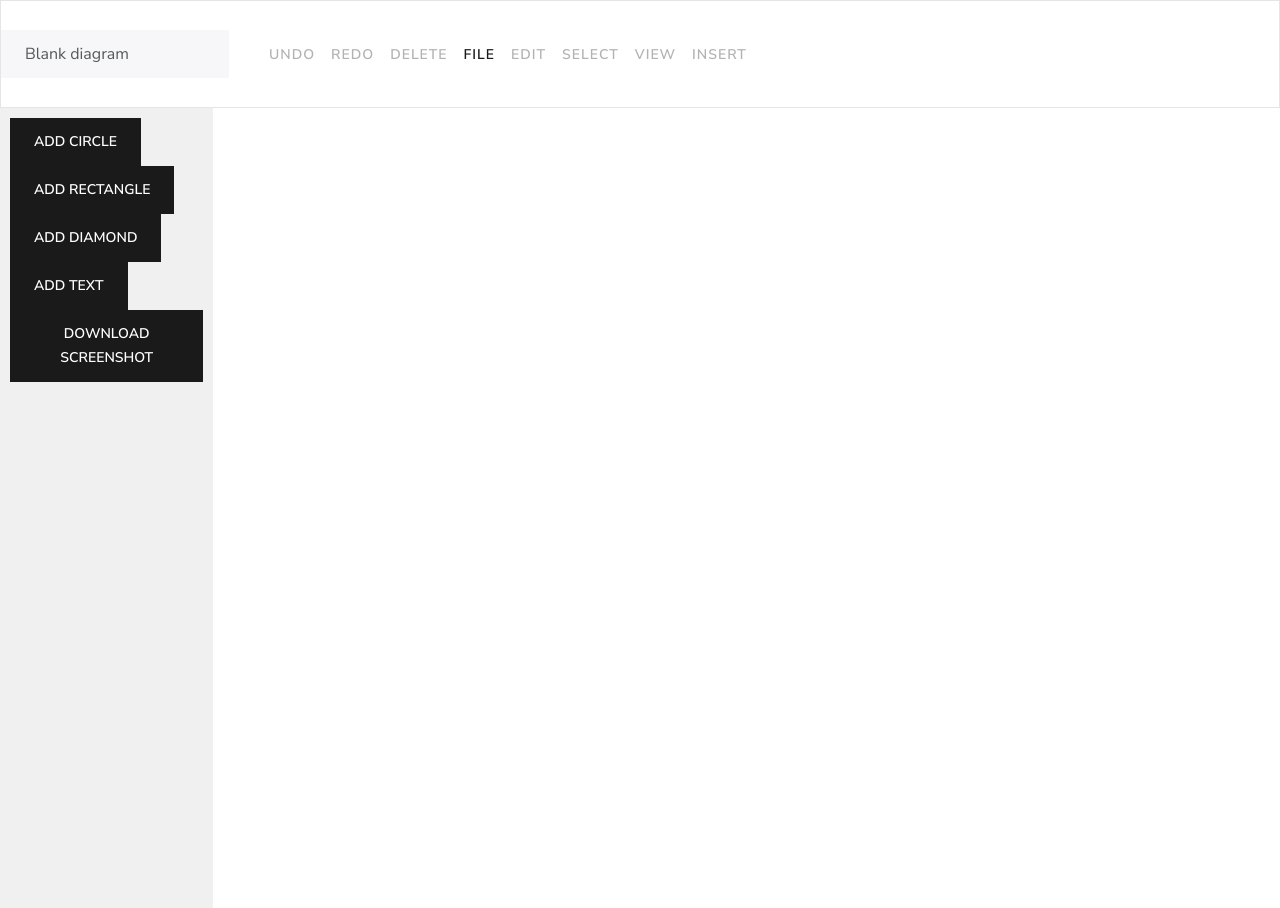
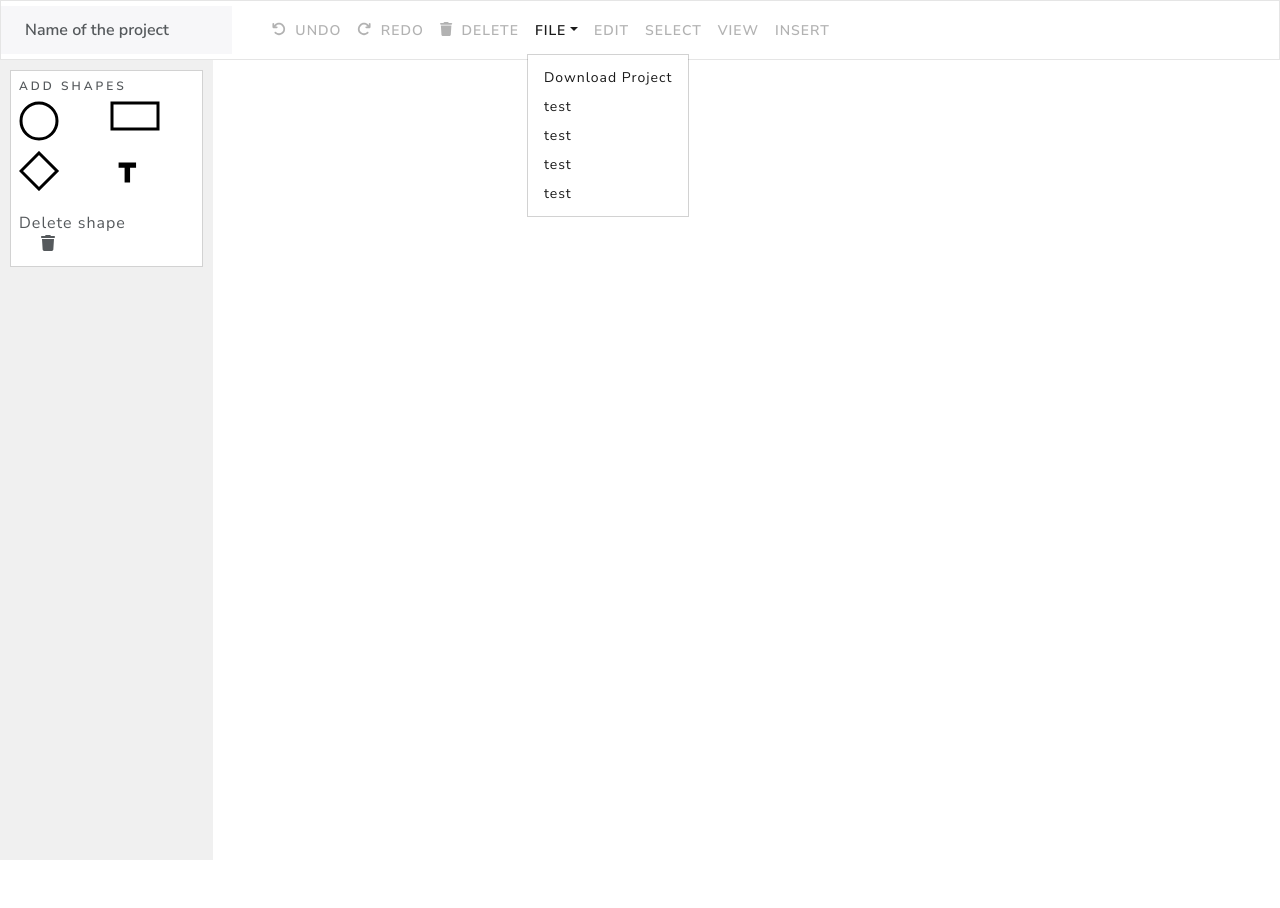
Before and after one commit to BRIGHTON-ASUMANI/canvas, a React (Create React App) app: page / in a window 1280 px wide. Both pictures are taken after a click on the button "FILE". Shown: the top 908 px of the page. After the commit the page ends 860 px from the top, so only its background shows below. Built offline with nearby package versions, Linux system fonts and the light colour scheme.

Commit message:
add font icons and style shapes

```diff
--- a/package.json
+++ b/package.json
@@ -3,6 +3,10 @@
   "version": "0.1.0",
   "private": true,
   "dependencies": {
+    "@fortawesome/fontawesome-free": "^6.5.2",
+    "@fortawesome/fontawesome-svg-core": "^6.5.2",
+    "@fortawesome/free-solid-svg-icons": "^6.5.2",
+    "@fortawesome/react-fontawesome": "^0.2.0",
     "@testing-library/jest-dom": "^5.16.5",
     "@testing-library/react": "^13.4.0",
     "@testing-library/user-event": "^13.5.0",
--- a/public/index.html
+++ b/public/index.html
@@ -24,7 +24,7 @@
       work correctly both with client-side routing and a non-root public URL.
       Learn how to configure a non-root public URL by running `npm run build`.
     -->
-    <title>React App</title>
+    <title>Canvas Chart</title>
   </head>
   <body>
     <noscript>You need to enable JavaScript to run this app.</noscript>
--- a/src/App.css
+++ b/src/App.css
@@ -40,3 +40,43 @@
 .selected {
   outline: 2px solid blue; /* Example styling for the selected shape */
 }
+
+
+.bg-light {
+  border: 1px solid rgba(0, 0, 0, .1);
+  padding: 0px !important;
+}
+
+
+.sidebar {
+  background-color: #f0f0f0;
+  padding: 10px;
+}
+
+.shape-container {
+  display: flex;
+  flex-wrap: wrap; /* Wrap items if they exceed the container width */
+  justify-content: space-between; /* Space items evenly */
+}
+
+.shape-container svg {
+  width: 48%; /* Set width to fit two shapes in one line */
+  margin-bottom: 10px;
+  cursor: pointer;
+}
+
+.shape-container svg:hover {
+  fill: lightgray; /* Change fill color on hover */
+}
+
+
+.delete-shape {
+  display: flex;
+  align-items: center;
+  color: red; /* Change color as needed */
+  text-decoration: none;
+}
+
+.delete-shape span {
+  margin-left: 5px;
+}
--- a/src/App.js
+++ b/src/App.js
@@ -1,22 +1,27 @@
+/* eslint-disable jsx-a11y/no-static-element-interactions */
+/* eslint-disable jsx-a11y/click-events-have-key-events */
+/* eslint-disable import/no-extraneous-dependencies */
 /* eslint-disable no-unused-vars */
 /* eslint-disable react/button-has-type */
 /* eslint-disable react/no-array-index-key */
 /* eslint-disable react/jsx-props-no-spreading */
 import React, { useState, useRef, useEffect } from 'react';
 import {
-  Navbar, Nav, Container, Col, Row, Form, Button,
+  Navbar, Nav, Container, Col, Row, Form, Card, Dropdown,
 } from 'react-bootstrap';
 import {
   Stage, Layer, Text, Circle, Rect, RegularPolygon,
 } from 'react-konva';
-import './App.css'; // Import the CSS file for styling
+import { FontAwesomeIcon } from '@fortawesome/react-fontawesome';
+import { faUndo, faRedo, faTrash } from '@fortawesome/free-solid-svg-icons';
+import './App.css';
 
 function App() {
   const stageRef = useRef(null);
   const layerRef = useRef(null);
   const [shapes, setShapes] = useState([]);
   const [selectedShapeIndex, setSelectedShapeIndex] = useState(null);
-  const [brandName, setBrandName] = useState('Blank diagram');
+  const [brandName, setBrandName] = useState('Name of the project');
   const [undoStack, setUndoStack] = useState([]);
   const [redoStack, setRedoStack] = useState([]);
 
@@ -107,6 +112,7 @@ function App() {
         fill: 'transparent', // Inside color
         stroke: 'red', // Border color
         text: '', // Initialize text property
+        strokeWidth: 5,
         fillText: 'white', // Add fillText property
         fontSize: 12, // Add fontSize property
       },
@@ -121,13 +127,14 @@ function App() {
     const rect = {
       type: 'rect',
       attrs: {
-        x: window.innerWidth / 2 - 50,
-        y: window.innerHeight / 2 - 25,
-        width: 100,
-        height: 50,
+        x: window.innerWidth / 2,
+        y: window.innerHeight / 2,
+        width: 150,
+        height: 100,
         fill: 'transparent', // Inside color
         stroke: 'blue', // Border color
-        text: '', // Initialize text property
+        strokeWidth: 5,
+        text: 'teststst', // Initialize text property
         fillText: 'white', // Add fillText property
         fontSize: 12, // Add fontSize property
       },
@@ -147,6 +154,7 @@ function App() {
         radius: 50,
         fill: 'transparent', // Inside color
         stroke: 'cyan', // Border color
+        strokeWidth: 5,
         rotation: 90,
         text: '', // Initialize text property
         fillText: 'white', // Add fillText property
@@ -224,38 +232,79 @@ light">
             placeholder="Enter brand name"
             value={brandName}
             onChange={(e) => setBrandName(e.target.value)}
+            style={{ fontWeight: 'bold', fontSize: '16px' }}
           />
         </Navbar.Brand>
         <Nav>
-          <Nav.Link onClick={() => handleUndo()}>Undo</Nav.Link>
-          <Nav.Link onClick={() => handleRedo()}>Redo</Nav.Link>
-          <Nav.Link onClick={() => handleDelete()}>Delete</Nav.Link>
+          <Nav.Link onClick={handleUndo}>
+            <FontAwesomeIcon icon={faUndo} />
+&nbsp;
+            Undo
+          </Nav.Link>
+          <Nav.Link onClick={handleRedo}>
+            <FontAwesomeIcon icon={faRedo} />
+&nbsp;
+            Redo
+          </Nav.Link>
+          <Nav.Link onClick={() => handleDelete()}>
             {' '}
-          {/* Delete button */}
+            <FontAwesomeIcon icon={faTrash} />
+&nbsp;
+            Delete
+          </Nav.Link>
+
         </Nav>
         <Nav className="mr-auto">
-          <Nav.Link>File</Nav.Link>
-          <Nav.Link>Edit</Nav.Link>
-          <Nav.Link>Select</Nav.Link>
-          <Nav.Link>View</Nav.Link>
-          <Nav.Link>Insert</Nav.Link>
+          <Dropdown>
+            <Dropdown.Toggle as={Nav.Link} id="file-dropdown">
+              File
+            </Dropdown.Toggle>
+            <Dropdown.Menu>
+              <Dropdown.Item
+                variant="primary"
+                onClick={handleDownload}
+              >
+                Download Project
+              </Dropdown.Item>
+              <Dropdown.Item>test</Dropdown.Item>
+              <Dropdown.Item>test</Dropdown.Item>
+              <Dropdown.Item>test</Dropdown.Item>
+              <Dropdown.Item>test</Dropdown.Item>
+            </Dropdown.Menu>
+          </Dropdown>
+          <Nav.Link disabled>Edit</Nav.Link>
+          <Nav.Link disabled>Select</Nav.Link>
+          <Nav.Link disabled>View</Nav.Link>
+          <Nav.Link disabled>Insert</Nav.Link>
         </Nav>
       </Navbar>
       <Container fluid>
         <Row>
-          {/* Sidebar */}
-          <Col md={2} style={{ backgroundColor: '#f0f0f0', padding: '10px' }}>
-            <Button onClick={addCircle}>Add Circle</Button>
-            <Button onClick={addRectangle}>Add Rectangle</Button>
-            <Button onClick={addDiamond}>Add Diamond</Button>
-            <Button onClick={addText}>Add Text</Button>
-            <Button variant="primary" onClick={handleDownload}>Download Screenshot</Button>
+          <Col md={2} className="sidebar">
+            <Card className="px-2 pt-2">
+              <h6>Add Shapes</h6>
+              <div className="shape-container">
+                <svg width="40" height="40" onClick={addCircle}>
+                  <circle stroke="black" strokeWidth="3" fill="transparent" cx="20" cy="20" r="18" />
+                </svg>
+                <svg width="40" height="40" onClick={addRectangle}>
+                  <rect stroke="black" strokeWidth="3" fill="transparent" x="2" y="2" width="46" height="26" />
+                </svg>
+                <svg width="40" height="40" onClick={addDiamond}>
+                  <polygon stroke="black" strokeWidth="3" fill="transparent" rotate={90} points="20,2 38,20 20,38 2,20" />
+                </svg>
+                <svg width="50" height="50" onClick={addText}>
+                  <text stroke="black" strokeWidth="3" x="10" y="30" fontSize="24" fontWeight="bold">T</text>
+                </svg>
 
-            {' '}
-            {/* Button to add text */}
+                <div onClick={() => handleDelete()}>
+                  <span>Delete shape</span>
+                  <FontAwesomeIcon icon={faTrash} />
+                </div>
+              </div>
+            </Card>
           </Col>
 
-          {/* Main Content */}
           <Col md={10}>
             <div id="container">
               <Stage
@@ -270,49 +319,22 @@ light">
                       return (
                         <React.Fragment key={index}>
                           {shape.type === 'circle' && (
-                          <>
                           <Circle
                             {...shape.attrs}
                             draggable
                             onDblClick={() => handleTextDblClick(index)}
                             className={isSelected ? 'selected' : ''}
                           />
-                            <Text
-                              text={shape.attrs.text}
-                              x={shape.attrs.x - 20} // Adjust position as needed
-                              y={shape.attrs.y - 10} // Adjust position as needed
-                              fill={shape.attrs.fillText}
-                              fontSize={shape.attrs.fontSize}
-                              visible={!!shape.attrs.text}
-                              width={60} // Set the width to limit text to 30 characters
-                              align="center" // Align text to center
-                              wrap="word" // Wrap text by word
-                            />
-                          </>
                           )}
                           {shape.type === 'rect' && (
-                          <>
                           <Rect
                             {...shape.attrs}
                             draggable
                             onDblClick={() => handleTextDblClick(index)}
                             className={isSelected ? 'selected' : ''}
                           />
-                            <Text
-                              text={shape.attrs.text}
-                              x={shape.attrs.x + 5} // Adjust position as needed
-                              y={shape.attrs.y + 20} // Adjust position as needed
-                              fill={shape.attrs.fillText}
-                              fontSize={shape.attrs.fontSize}
-                              visible={!!shape.attrs.text}
-                              width={60} // Set the width to limit text to 30 characters
-                              align="center" // Align text to center
-                              wrap="word" // Wrap text by word
-                            />
-                          </>
                           )}
                           {shape.type === 'diamond' && (
-                          <>
                           <RegularPolygon
                             {...shape.attrs}
                             sides={4}
@@ -320,18 +342,6 @@ light">
                             onDblClick={() => handleTextDblClick(index)}
                             className={isSelected ? 'selected' : ''}
                           />
-                            <Text
-                              text={shape.attrs.text}
-                              x={shape.attrs.x - 25} // Adjust position as needed
-                              y={shape.attrs.y - 10} // Adjust position as needed
-                              fill={shape.attrs.fillText}
-                              fontSize={shape.attrs.fontSize}
-                              visible={!!shape.attrs.text}
-                              width={60} // Set the width to limit text to 30 characters
-                              align="center" // Align text to center
-                              wrap="word" // Wrap text by word
-                            />
-                          </>
                           )}
                           {shape.type === 'text' && (
                           <Text
@@ -339,6 +349,9 @@ light">
                             {...shape.attrs}
                             onDblClick={() => handleTextDblClick(index)}
                             className={isSelected ? 'selected' : ''}
+                            width={90} // Set the width to limit text to 30 characters
+                            align="center" // Align text to center
+                            wrap="word"
                           />
                           )}
                         </React.Fragment>
```
Also changed, not shown: 1 other file (tests, documents, lock files or other folders). Lines whose indentation alone changed are shown as unchanged.
